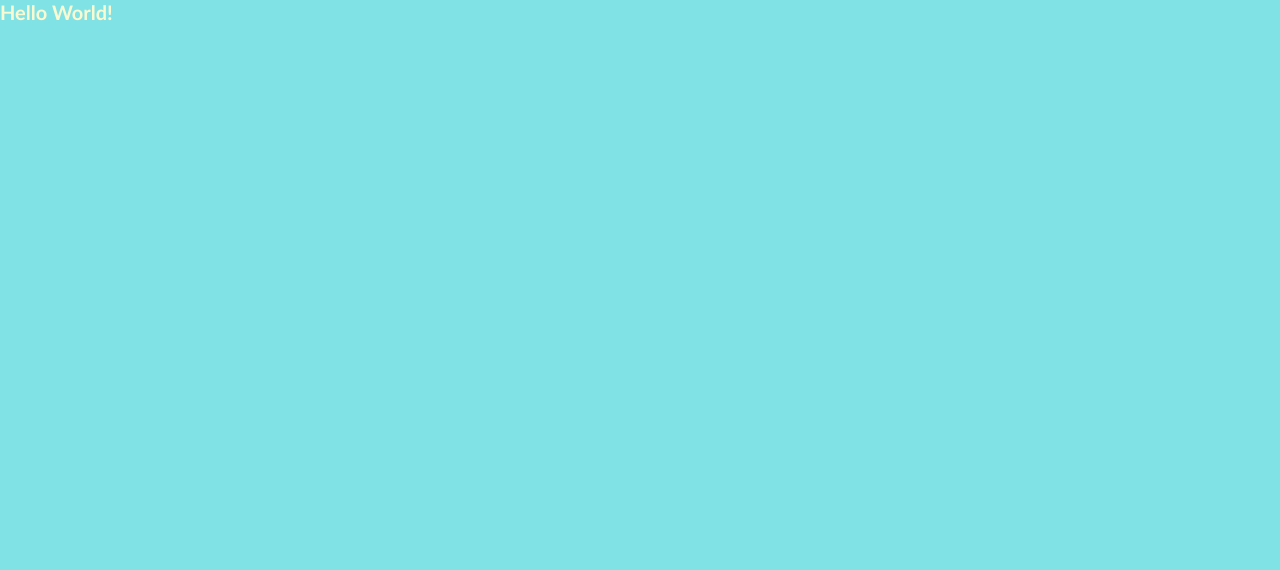
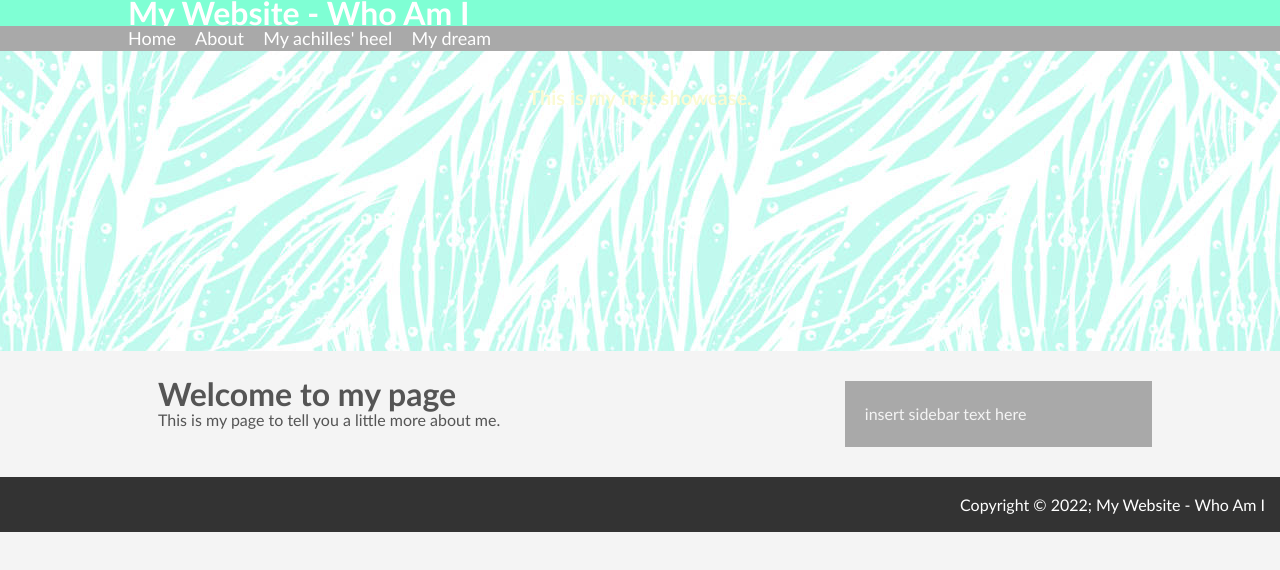
Before and after one commit to JaniceDC/WhoAmI-repository, a plain HTML site: page index.html in a window 1280 px wide. Drawn offline with Linux system fonts and the light colour scheme.

Commit message:
added HTML structure & basic CSS styling

```diff
--- a/index.html
+++ b/index.html
@@ -8,6 +8,43 @@
     <title>My Website</title>
 </head>
 <body>
-    <h1>Hello World!</h1>
+    <header id="main-header">
+        <div class="container">
+            <h1>My Website - Who Am I</h1>
+        </div>
+    </header>
+
+    <nav id="Navigation">
+        <div class="container">
+            <ul>
+                <li><a href="#">Home</a></li>
+                <li><a href="#">About</a></li>
+                <li><a href="#">My achilles' heel</a></li>
+                <li><a href="#">My dream</a></li>
+            </ul>
+        </div>
+    </nav>
+
+<section id="showcase">
+    <div class="container">
+        <h1>This is my first showcase.
+        </h1>
+    </div>
+ </section>
+
+    <div class="container">
+    <secton id="main">
+        <h1>Welcome to my page</h1>
+        <p>This is my page to tell you a little more about me.</p>
+    </secton>
+
+    <aside id="sidebar">
+        <p> insert sidebar text here </p>
+    </aside>
+    </div>
+
+    <footer id="main-footer">
+        <p>Copyright &copy 2022; My Website - Who Am I</p>
+    </footer>
 </body>
 </html>
--- a/style.css
+++ b/style.css
@@ -4,12 +4,93 @@
 }
 
 body {
-    background: rgb(129, 226, 230);
-    font-size: 100%;
+    background-color: #f4f4f4;
+    color:#555;
+    font-size: 16;
     font-family: 'Gill Sans', 'Gill Sans MT', Calibri, 'Trebuchet MS', sans-serif;
+    line-height: 1.6em;
+    margin: 0;
 }
 
-h1 {
+.container {
+    width: 80%;
+    margin:auto;
+    overflow:hidden;
+}
+
+#main-header {
+    background-color: aquamarine;
+    color: white;
+}
+
+#Navigation {
+    background-color: darkgrey;
+    color: white;
+}
+
+#Navigation ul {
+    padding:0;
+    list-style: none;
+}
+
+#Navigation li {
+    display: inline;
+}
+
+#Navigation a {
+    color: white;
+    text-decoration: none;
+    font-size: 18px;
+    padding-right: 15px;
+}
+
+#showcase {
+    background-image: url('../WhoAmI-repository/images/showcase.jpg');
+    background-position: center right;
+    min-height: 300px;
+    margin-bottom: 30px;
+    text-align: center;
+}
+
+#showcase h1 {
     font-size: 20px;
     color: lightgoldenrodyellow;
+    line-height: 1.6em;
+    padding-top: 30px;
 }
+
+#main {
+   float: left;
+   width: 70%;
+   padding:0 30px;
+   box-sizing: border-box;
+}
+
+#sidebar {
+    float: right;
+    width: 30%;
+    background: darkgrey;
+    color: #f4f4f4;
+    padding:20px;
+    box-sizing: border-box;
+ }
+
+ #main-footer{
+    background: #333;
+    color: white;
+    text-align: right;
+    padding: 15px;
+    margin-top: 30px;
+ }
+
+ @media(max-width:600px){
+    #main{
+        width: 100%;
+        float:none;
+    }
+
+    #sidebar{
+        width: 100%;
+        float:none;
+    }
+ }
```
Also changed, not shown: images/showcase.jpg (added), 1 other file.
